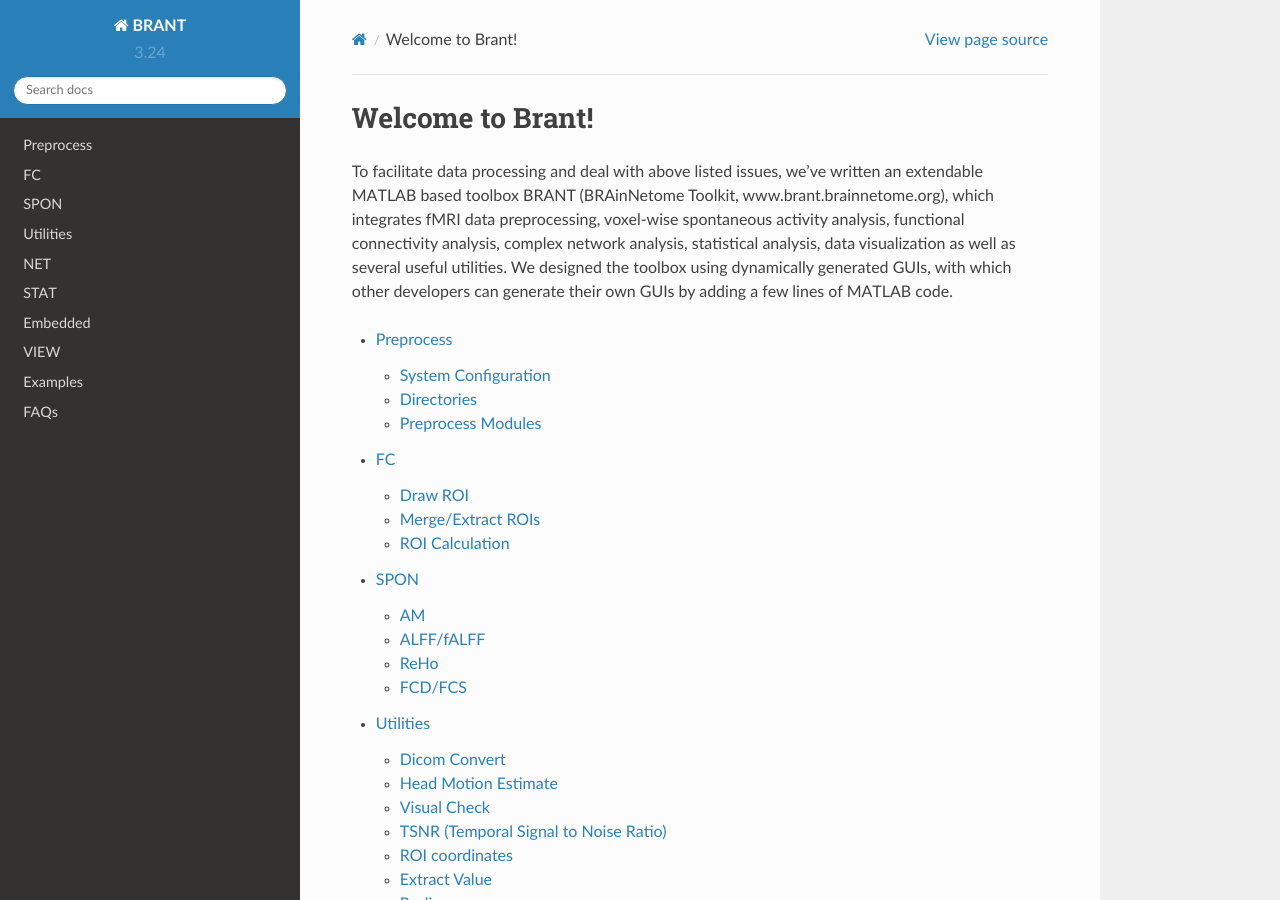
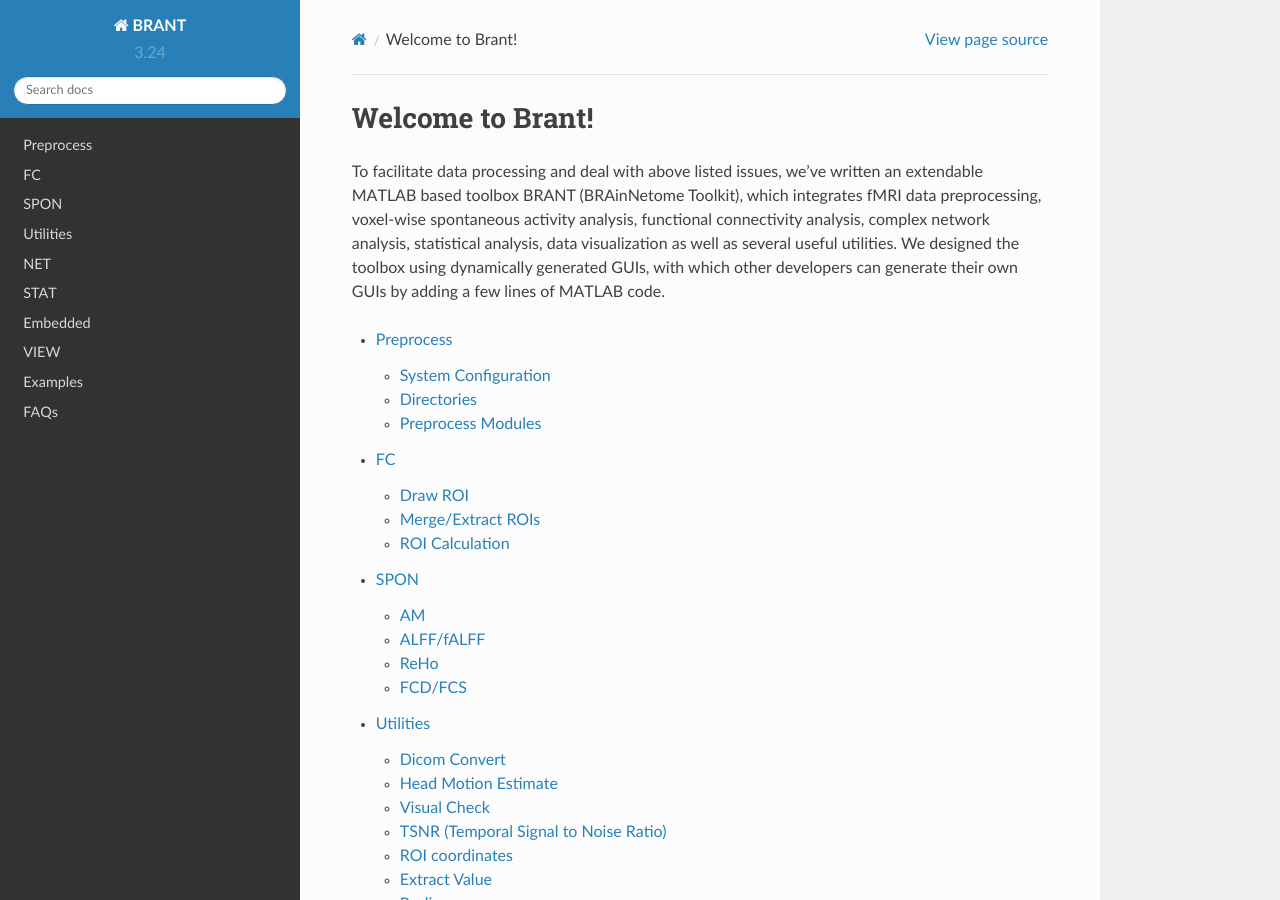
Before and after one commit to YongLiuLab/brant, a Sphinx documentation site: the page built from source/index.txt, in a window 1280 px wide and 900 px high. Built offline with Sphinx 7.4.7 and the Read the Docs theme 2.0.0, drawn with Linux system fonts in a browser that asks for light colours.

Commit message:
Update index.txt

```diff
--- a/source/index.txt
+++ b/source/index.txt
@@ -5,7 +5,7 @@
 
 Welcome to Brant!
 ===================================
-To facilitate data processing and deal with above listed issues, we’ve written an extendable MATLAB based toolbox BRANT (BRAinNetome Toolkit, www.brant.brainnetome.org), which integrates fMRI data preprocessing, voxel-wise spontaneous activity analysis, functional connectivity analysis, complex network analysis, statistical analysis, data visualization as well as several useful utilities. We designed the toolbox using dynamically generated GUIs, with which other developers can generate their own GUIs by adding a few lines of MATLAB code.
+To facilitate data processing and deal with above listed issues, we’ve written an extendable MATLAB based toolbox BRANT (BRAinNetome Toolkit), which integrates fMRI data preprocessing, voxel-wise spontaneous activity analysis, functional connectivity analysis, complex network analysis, statistical analysis, data visualization as well as several useful utilities. We designed the toolbox using dynamically generated GUIs, with which other developers can generate their own GUIs by adding a few lines of MATLAB code.
 
 .. toctree::
    :maxdepth: 2
```
